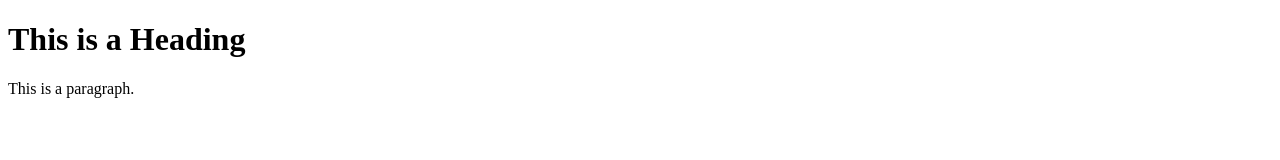
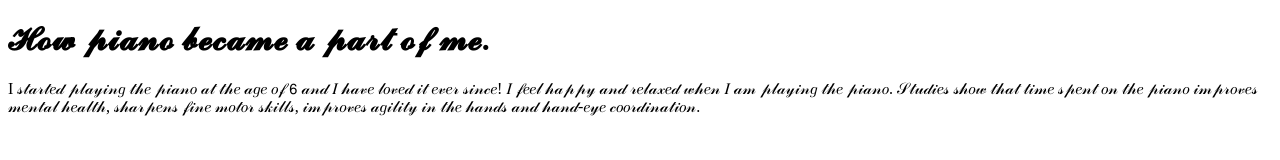
Before and after one commit to ap100043/MyWebsite, a plain HTML site: page index.html in a window 1280 px wide. Drawn offline with Linux system fonts and the light colour scheme.

Commit message:
Update index.html

```diff
--- a/index.html
+++ b/index.html
@@ -5,8 +5,11 @@
 </head>
 <body>
 
-<h1>This is a Heading</h1>
-<p>This is a paragraph.</p>
+<h1> 𝓗𝓸𝔀 𝓹𝓲𝓪𝓷𝓸 𝓫𝓮𝓬𝓪𝓶𝓮 𝓪 𝓹𝓪𝓻𝓽 𝓸𝓯 𝓶𝓮. </h1>
+<p> I 𝓈𝓉𝒶𝓇𝓉𝑒𝒹 𝓅𝓁𝒶𝓎𝒾𝓃𝑔 𝓉𝒽𝑒 𝓅𝒾𝒶𝓃𝑜 𝒶𝓉 𝓉𝒽𝑒 𝒶𝑔𝑒 𝑜𝒻 𝟨 𝒶𝓃𝒹 𝐼 𝒽𝒶𝓋𝑒 𝓁𝑜𝓋𝑒𝒹 𝒾𝓉 𝑒𝓋𝑒𝓇 𝓈𝒾𝓃𝒸𝑒!
+𝐼 𝒻𝑒𝑒𝓁 𝒽𝒶𝓅𝓅𝓎 𝒶𝓃𝒹 𝓇𝑒𝓁𝒶𝓍𝑒𝒹 𝓌𝒽𝑒𝓃 𝐼 𝒶𝓂 𝓅𝓁𝒶𝓎𝒾𝓃𝑔 𝓉𝒽𝑒 𝓅𝒾𝒶𝓃𝑜. 𝒮𝓉𝓊𝒹𝒾𝑒𝓈 𝓈𝒽𝑜𝓌 𝓉𝒽𝒶𝓉 𝓉𝒾𝓂𝑒
+𝓈𝓅𝑒𝓃𝓉 𝑜𝓃 𝓉𝒽𝑒 𝓅𝒾𝒶𝓃𝑜 𝒾𝓂𝓅𝓇𝑜𝓋𝑒𝓈 𝓂𝑒𝓃𝓉𝒶𝓁 𝒽𝑒𝒶𝓁𝓉𝒽, 𝓈𝒽𝒶𝓇𝓅𝑒𝓃𝓈 𝒻𝒾𝓃𝑒 𝓂𝑜𝓉𝑜𝓇 𝓈𝓀𝒾𝓁𝓁𝓈, 𝒾𝓂𝓅𝓇𝑜𝓋𝑒𝓈 𝒶𝑔𝒾𝓁𝒾𝓉𝓎
+𝒾𝓃 𝓉𝒽𝑒 𝒽𝒶𝓃𝒹𝓈 𝒶𝓃𝒹 𝒽𝒶𝓃𝒹-𝑒𝓎𝑒 𝒸𝑜𝑜𝓇𝒹𝒾𝓃𝒶𝓉𝒾𝑜𝓃. <p>
 
 </body>
 </html>
```
